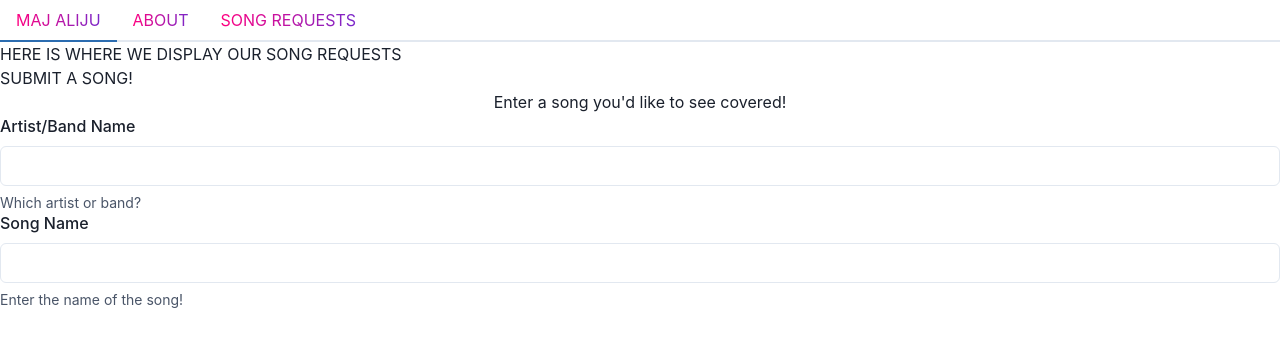
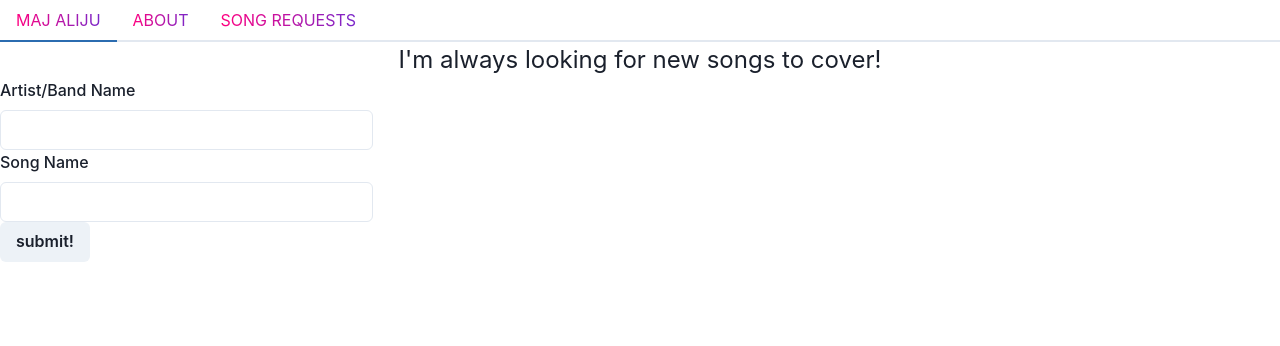
Before and after one commit to majaliju/artist-portfolio-page, a React (Create React App) app: page /songrequests in a window 1280 px wide. Shown: the top 346 px of the page. Built offline with nearby package versions, Linux system fonts and the light colour scheme; data requests are answered from the project's data file.

Commit message:
updated Box in SongForm, to better fit form entries

```diff
--- a/package.json
+++ b/package.json
@@ -14,6 +14,7 @@
     "react": "^18.2.0",
     "react-dom": "^18.2.0",
     "react-hook-form": "^7.33.1",
+    "react-icons": "^4.4.0",
     "react-router-dom": "^6.3.0",
     "react-scripts": "5.0.1",
     "styled-components": "^5.3.5",
--- a/src/components/SongForm.js
+++ b/src/components/SongForm.js
@@ -2,15 +2,15 @@ import React, { useState } from "react";
 import {
   FormControl,
   FormLabel,
-  FormHelperText,
   Input,
   SimpleGrid,
   Box,
   Center,
-  Text
+  Text,
+  Button,
 } from "@chakra-ui/react";
 
-function SongForm() {
+function SongForm({onSubmit}) {
   const [form, setForm] = useState({
     artistName: "",
     songTitle: "",
@@ -20,10 +20,11 @@ function SongForm() {
     <>
     <Box>
       <Center>
-        <Text fontSize="3x1">Enter a song you'd like to see covered!</Text>
+        <Text fontSize="2xl">I'm always looking for new songs to cover!</Text>
       </Center>
     </Box>
-      <SimpleGrid>
+    <SimpleGrid columns={3} spacing={20}>
+      <Box>
         <FormControl>
           <FormLabel htmlFor="artistName">Artist/Band Name</FormLabel>
           <Input
@@ -37,16 +38,21 @@ function SongForm() {
               });
             }}
           />
-          <FormHelperText>Which artist or band?</FormHelperText>
         </FormControl>
+        </Box>
       </SimpleGrid>
-      <SimpleGrid>
+      <SimpleGrid columns={3} spacing={20}>
+        <Box>
         <FormControl>
           <FormLabel htmlFor="songName">Song Name</FormLabel>
           <Input id="songName" type="songName" />
-          <FormHelperText>Enter the name of the song!</FormHelperText>
         </FormControl>
+        </Box>
       </SimpleGrid>
+
+      <Button onClick={onSubmit}>
+        submit!
+      </Button>
     </>
   );
 }
--- a/src/components/SongRequests.js
+++ b/src/components/SongRequests.js
@@ -13,6 +13,9 @@ function SongRequests(){
     .then((songs) => setSongData([...songData, songs]))
   }, [])
 
+  function handleSubmit(){
+    console.log("testing handleSubmit")
+  }
 
 // map each element then create a list for each element
 // songData.map(() => <li>{}</li>)
@@ -23,10 +26,7 @@ function SongRequests(){
 
   return (
     <div>
-      <h3>HERE IS WHERE WE DISPLAY OUR SONG REQUESTS</h3>
-      <h3>SUBMIT A SONG!</h3>
-      <SongForm songData={songData} setSongData={setSongData}/>
-
+      <SongForm songData={songData} setSongData={setSongData} onSubmit={handleSubmit}/>
     </div>
   )
 }
```
Also changed, not shown: 1 other file (tests, documents, lock files or other folders).
